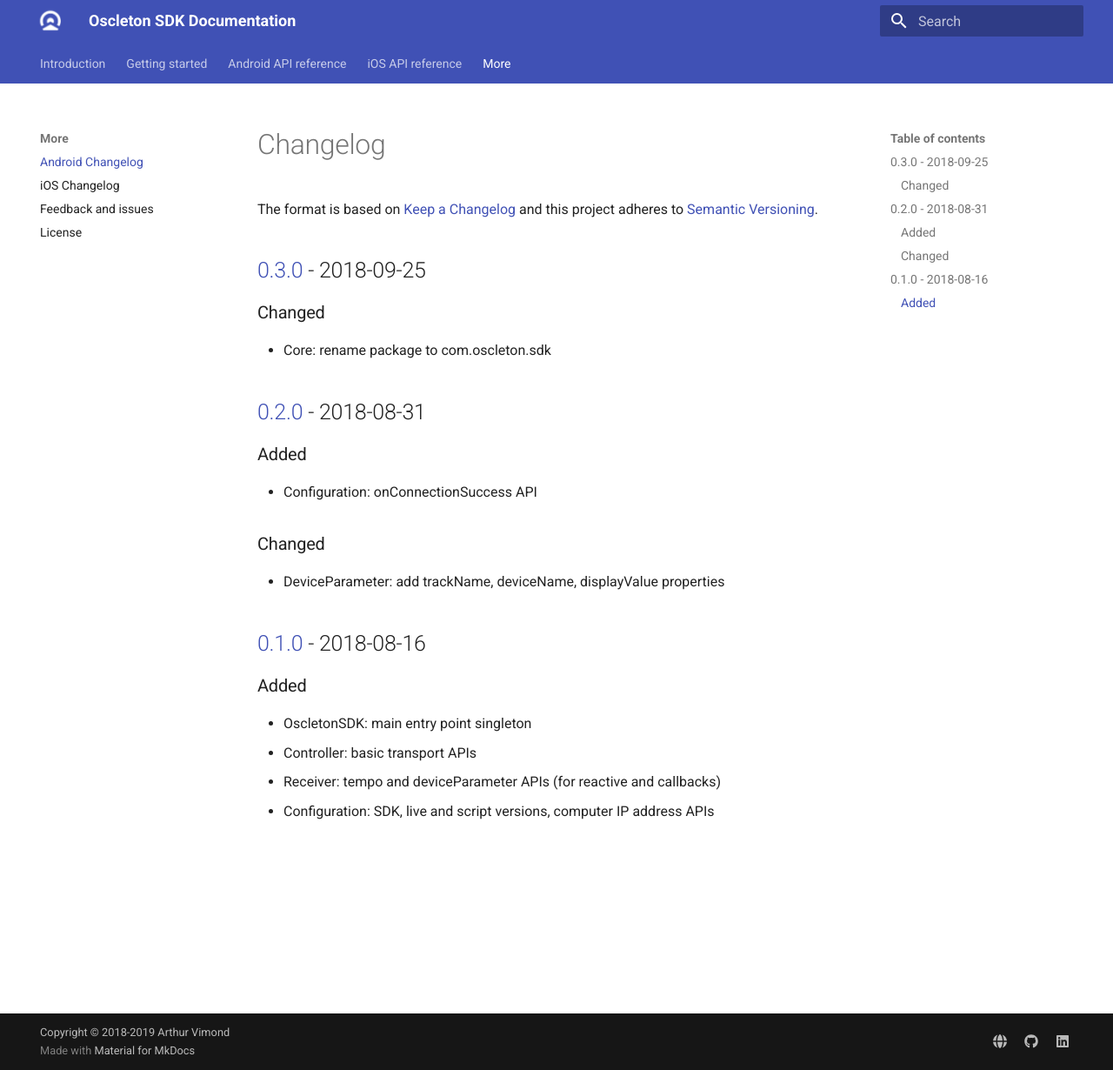
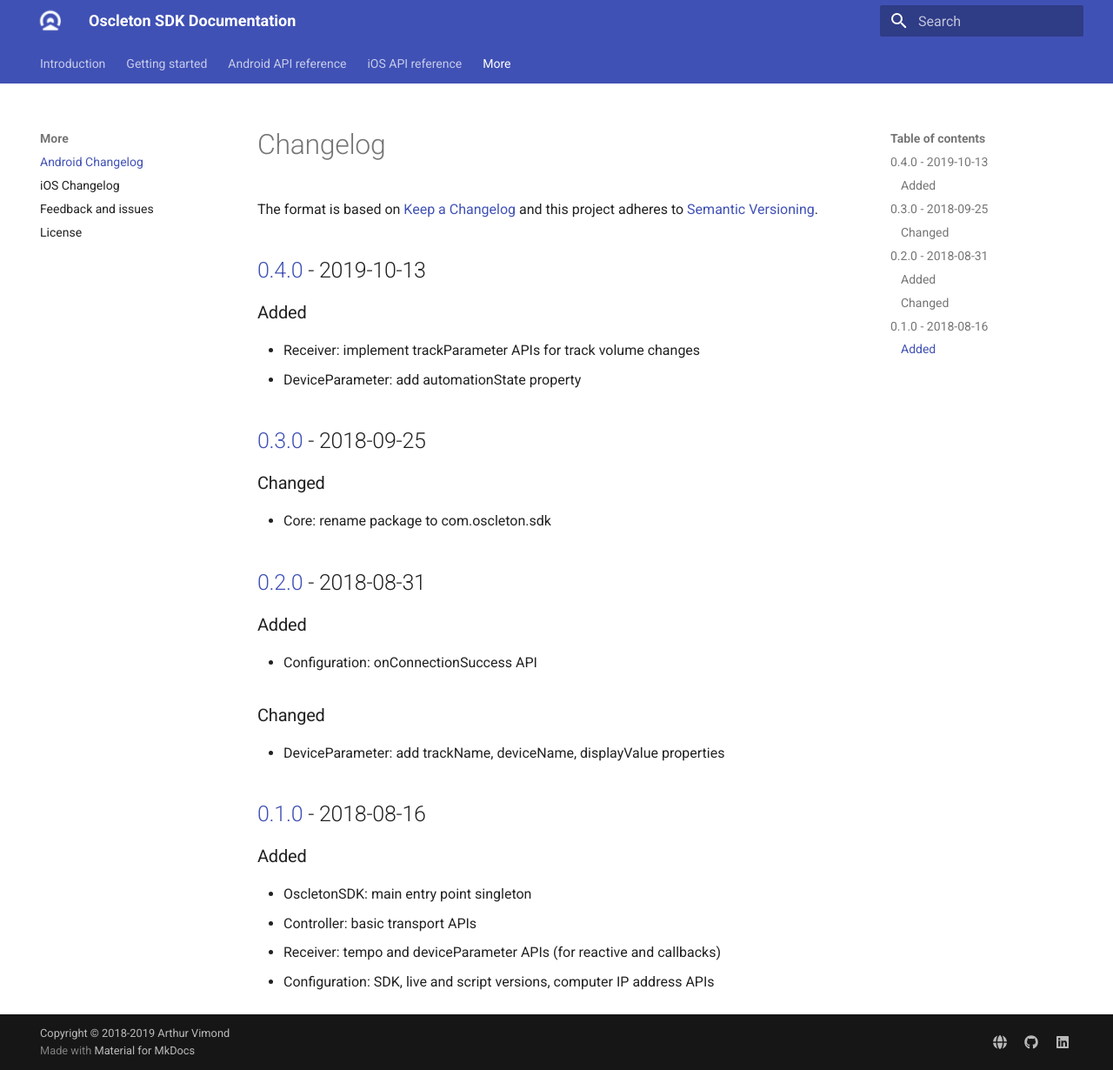
Before and after one commit to ArthurVimond/oscleton-sdk-doc, an MkDocs documentation site: the page built from public/docs/more/android-changelog.md, in a window 1280 px wide and 1230 px high. Shown: the whole window at 87% size. Built offline with MkDocs 1.6.1 and Material for MkDocs 9.7.7, drawn with Linux system fonts in a browser that asks for light colours.

Commit message:
doc(more): update Android changelog for release 0.4.0

```diff
--- a/public/docs/more/android-changelog.md
+++ b/public/docs/more/android-changelog.md
@@ -1,6 +1,12 @@
 # Changelog
 
 The format is based on [Keep a Changelog] and this project adheres to [Semantic Versioning].
+
+## [0.4.0] - 2019-10-13
+
+### Added
+- Receiver: implement trackParameter APIs for track volume changes
+- DeviceParameter: add automationState property
 
 ## [0.3.0] - 2018-09-25
 
@@ -26,6 +32,7 @@ The format is based on [Keep a Changelog] and this project adheres to [Semantic
 
 
 
+[0.4.0]: https://github.com/ArthurVimond/oscleton-android-sdk/releases/tag/0.4.0
 [0.3.0]: https://github.com/ArthurVimond/oscleton-android-sdk/releases/tag/0.3.0
 [0.2.0]: https://github.com/ArthurVimond/oscleton-android-sdk/releases/tag/0.2.0
 [0.1.0]: https://github.com/ArthurVimond/oscleton-android-sdk/releases/tag/0.1.0
```
